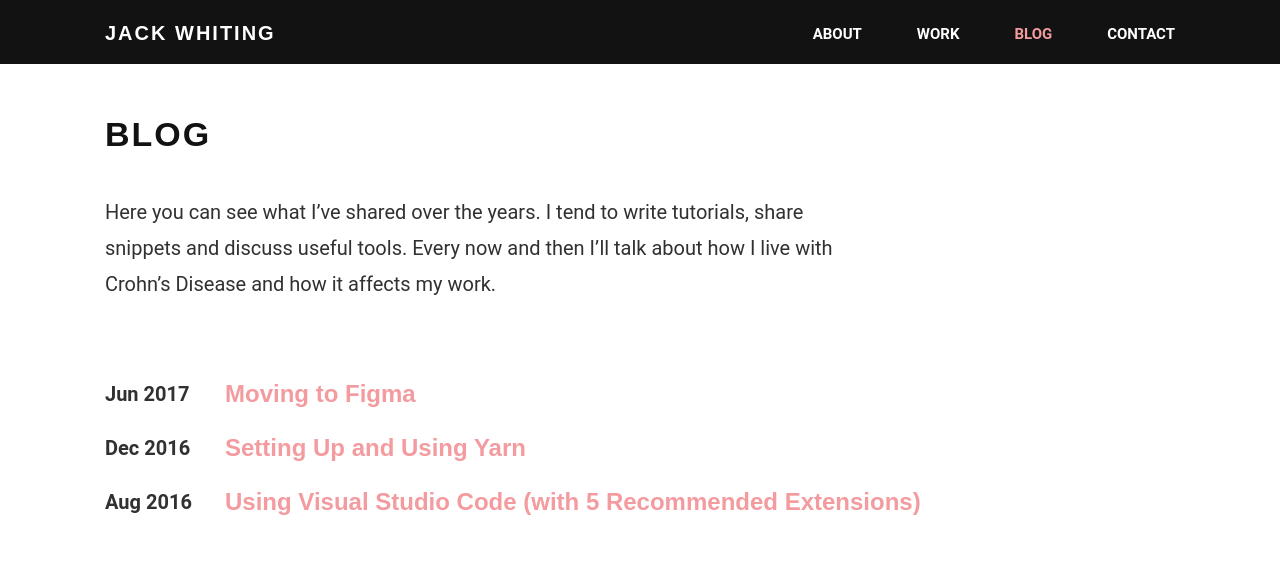
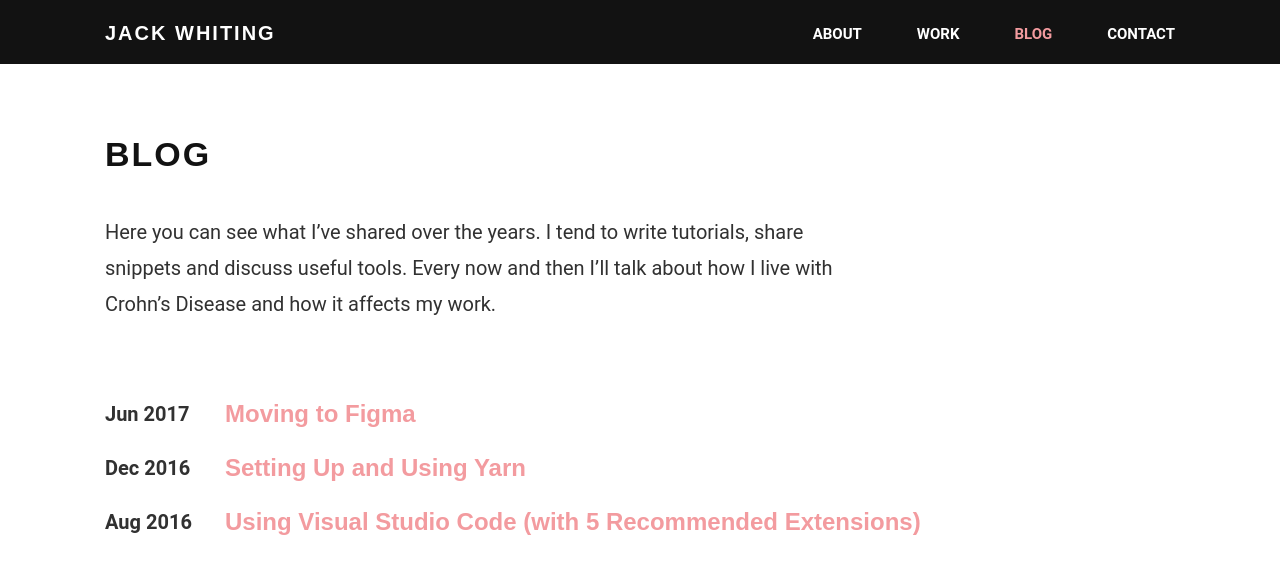
Before and after one commit to jackabox/old.jackwhiting.co.uk, a Jekyll site: the page built from blog.md, in a window 1280 px wide. Shown: the top 574 px of the page. Built offline with Jekyll 4.4.1, drawn with Linux system fonts in a browser that asks for light colours.

```diff
--- a/_sass/layout/_core.scss
+++ b/_sass/layout/_core.scss
@@ -13,10 +13,10 @@ html {
 body {
     font: normal normal 1.6rem/1.4 $font-family;
     color: color(font);
-    padding-top: 110px;
+    padding-top: 120px;
 
     @media(min-width: 500px) {
-        padding-top: 54px;
+        padding-top: 74px;
     }
 }
 
--- a/_sass/layout/_header.scss
+++ b/_sass/layout/_header.scss
@@ -1,7 +1,7 @@
 .header {
     padding: 20px 0;
     background-color: color('background');
-    height: 110px;
+    height: 95px;
     position: fixed;
     top: 0;
     left: 0;
--- a/css/main.css
+++ b/css/main.css
@@ -458,10 +458,10 @@ html {
 body {
   font: normal normal 1.6rem/1.4 "Roboto", "Arial", "Lucida Grande", "sans-serif";
   color: #313131;
-  padding-top: 110px; }
+  padding-top: 120px; }
   @media (min-width: 500px) {
     body {
-      padding-top: 54px; } }
+      padding-top: 74px; } }
 
 #main {
   display: -webkit-box;
@@ -602,7 +602,7 @@ sup {
 .header {
   padding: 20px 0;
   background-color: #121212;
-  height: 110px;
+  height: 95px;
   position: fixed;
   top: 0;
   left: 0;
@@ -707,11 +707,14 @@ sup {
 
 .hero--home {
   overflow: hidden;
-  height: 450px;
-  height: calc(100vh - 110px); }
+  padding-top: 120px;
+  height: 100vh;
+  margin-top: -120px; }
   @media (min-width: 500px) {
     .hero--home {
-      height: calc(100vh - 54px); } }
+      padding-top: 74px;
+      height: 100vh;
+      margin-top: -74px; } }
   .hero--home img {
     max-width: none; }
   .hero--home .lead-message {
```
Also changed, not shown: _sass/layout/_hero.scss (+6 -3 lines), 1 other file.
